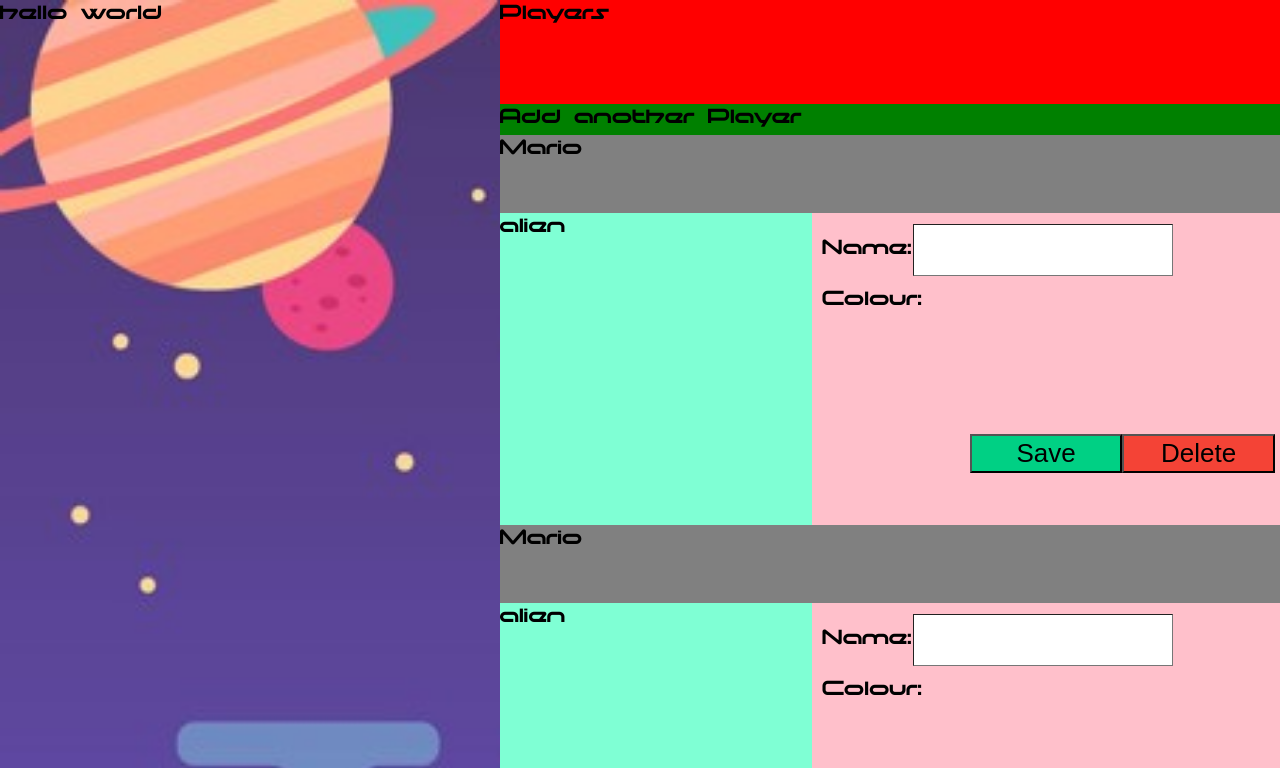
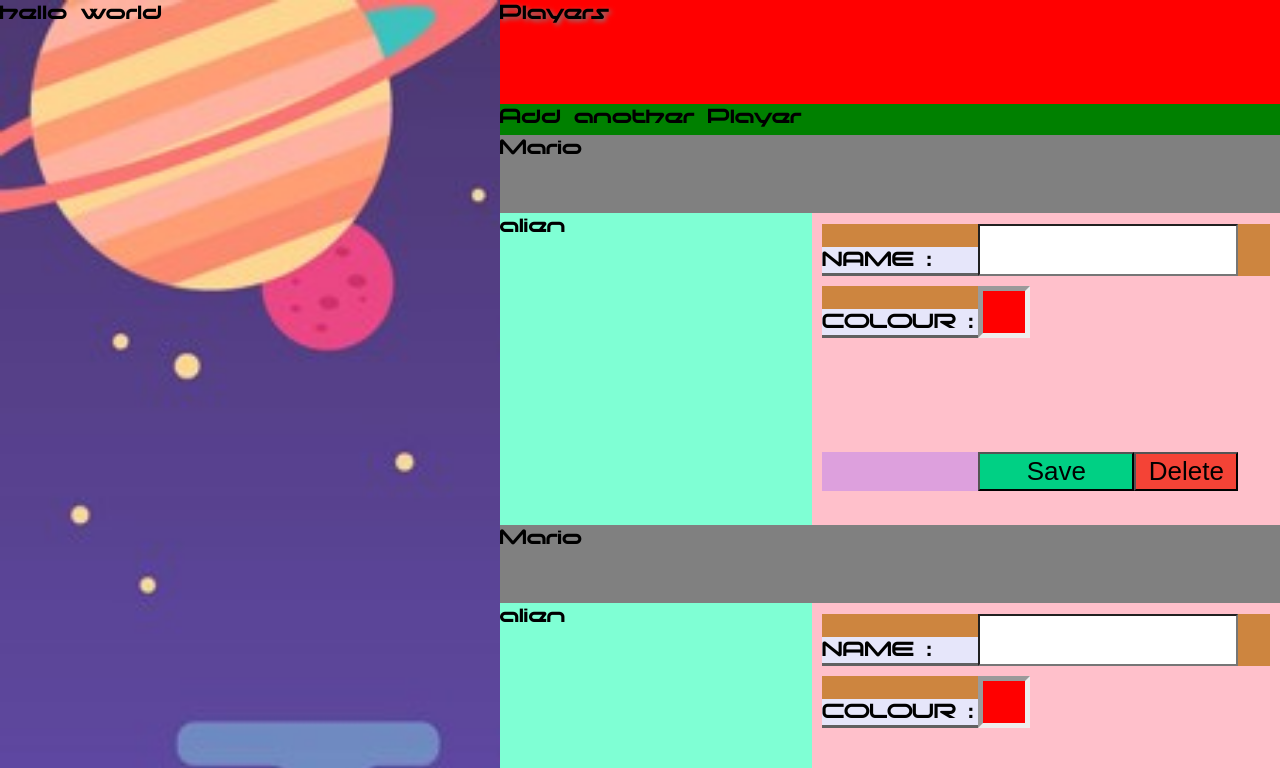
Before and after one commit to AlexanderBraatz/DevMe-Final-Tech-Challenge, a React (Create React App) app: page / in a window 1280 px wide. Shown: the top 768 px of the page. Built offline with nearby package versions, Linux system fonts and the light colour scheme.

Commit message:
Remove library react-color a Colour Picker

```diff
--- a/package.json
+++ b/package.json
@@ -7,7 +7,6 @@
     "@testing-library/react": "^9.5.0",
     "@testing-library/user-event": "^7.2.1",
     "react": "^16.13.1",
-    "react-color": "^2.18.1",
     "react-dom": "^16.13.1",
     "react-redux": "^7.2.1",
     "react-scripts": "3.4.3",
--- a/src/components/ColourPicker.js
+++ /dev/null
@@ -1,11 +0,0 @@
-import React from "react";
-import spaceScrollingBackground from "../styles/assets/images/spaceScrollingBackground.jpg"
-
-const ColourPicker = () => (
-        <img
-        className="background__image"
-        src={spaceScrollingBackground}
-        alt="alien Planet background"/>
-)
-
-export default ColourPicker;
--- /dev/null
+++ b/src/components/ColourPicker/ColourPicker.js
@@ -0,0 +1,49 @@
+
+import React, { useState } from "react";
+
+
+const ColourPicker = ({colours,color,onChoiceComplete}) => {
+
+    const [choosing,setChoosing] = useState(false);
+    const [picked,setPicked] = useState(color);
+
+    const handleOpen = () => {console.log(choosing); setChoosing(!choosing);}
+    const handleChoice = (colour) => {
+
+        setChoosing(!choosing);
+        setPicked(colour);
+        onChoiceComplete(colour);
+    }
+
+
+    return(
+        <>
+
+            <div className="picker__container">
+                <div
+                    className="picker__lable"
+
+                >
+                    <p>COLOUR :</p>
+                </div>
+                <div
+                    className="square picker__display"
+                    onClick={ handleOpen }
+                    style={{backgroundColor:picked,}}
+                ></div>
+                { !choosing ? null :
+                    colours.map((colour,i)=>(
+                        <div
+                            className="square picker__choice"
+                            style={{backgroundColor:colour,}}
+                            onClick={ () => handleChoice(colour) }
+                            id={i}
+                        ></div>
+                    ))
+                }
+            </div>
+        </>
+    )
+}
+
+export default ColourPicker;
--- /dev/null
+++ b/src/components/ColourPicker/index.js
@@ -0,0 +1,9 @@
+import { connect } from "react-redux";
+import ColourPicker from "./ColourPicker"
+
+
+const mapStateToProps = ({colours},{color, onChoiceComplete}) => ({colours,color,onChoiceComplete});
+
+
+
+export default connect(mapStateToProps)(ColourPicker);
--- a/src/components/PlayerTag/PlayerTag.js
+++ b/src/components/PlayerTag/PlayerTag.js
@@ -1,5 +1,4 @@
 import React, { useState } from "react";
-import { HuePicker  } from 'react-color'; //http://casesandberg.github.io/react-color/
 import Button from '../Button'
 import ColourPicker from '../ColourPicker'
 
@@ -7,11 +6,9 @@ const PlayerTag = ({edit}) => {
 
     const [name, setName] = useState("");
     const [colour, setColour] = useState("#FF0000");
-    const [picker, setPicker] = useState(false);
 
     const handleChangeName = (e) => setName(e.currentTarget.value);
-    const handleClickColour = () => setPicker(!picker);
-    const handleChangeComplete  = (color) => setColour(color.hex);
+    const handleChoiceComplete  = (choice) => setColour(choice);
 
     const handleSave  = (e) => {
         e.preventDefault();
@@ -34,9 +31,9 @@ const PlayerTag = ({edit}) => {
                     <form className="playerTag__form">
                         <div className="playerTag__formGroup">
                             <label
-                                className="playerTag__lable"
+                                className="playerTag__namelable"
                                 htmlFor="name"
-                                >Name:
+                                >NAME :
                             </label>
                             <input
                                 className="playerTag__nameinput"
@@ -49,44 +46,23 @@ const PlayerTag = ({edit}) => {
 
                             />
                         </div>
-                        <div className="playerTag__formGroup">
-                            <div
-                                className="playerTag__lable"
-                                htmlFor="colour"
-                                >Colour:
-                            </div>
-                            {/* <div
-                                className="playerTag__colourinput"
-                                style={ { backgroundColor : colour }}
+                        <ColourPicker
+                            color={ colour }
+                            onChoiceComplete={ handleChoiceComplete }
+                        />
 
-                                onClick={ handleClickColour }
-                                >
-
-                            </div> */}
-                            <ColourPicker
-                                color={ colour }
-                                onChangeComplete={ handleChangeComplete }
-                            />
-                            { !picker ? null :
-                                <HuePicker
-                                    className="playerTag__colourPicker"
-                                    color={ colour }
-                                    onChangeComplete={ handleChangeComplete }
-                                />
-                            }
-                        </div>
                         <div className="playerTag__buttons">
                             <Button
                                 name="Save"
                                 whenClick={ handleSave }
                                 colour="green"
-                                classNamePassed="playerTag__button"
+                                classNamePassed="playerTag__button--save"
                             />
                             <Button
                                 name="Delete"
                                 whenClick={ handleDelete }
                                 colour="red"
-                                classNamePassed="playerTag__button"
+                                classNamePassed="playerTag__button--delete"
                             />
                         </div>
 
--- a/src/data/initial.js
+++ b/src/data/initial.js
@@ -1,5 +1,7 @@
 const initial = {
-  example:0,
+  colours :['#FF6633', '#FFB399', '#FF33FF', '#FFFF99', '#00B3E6',
+    '#E6B333', '#3366E6', '#999966', '#99FF99', '#B34D4D',
+    '#80B300', '#809900', '#E6B3B3', '#6680B3', '#66991A', '#FF99E6', '#CCFF1A', '#FF1A66', '#E6331A', '#33FFCC',],
 };
 
 export default initial;
--- a/src/styles/App.css
+++ b/src/styles/App.css
@@ -5,5 +5,6 @@
 @import "./assets/_colours.css";
 @import "./_background.css";
 @import "./_sideBar.css";
+@import "./_colourPicker.css";
 
 @import "./accessibility/_media-queries.css";
--- a/src/styles/_body.css
+++ b/src/styles/_body.css
@@ -1,5 +1,6 @@
 body {
     background:var(--black);
     font-family: "Moonhouse",sans-serif;
+    height: 100%;
 
 }
--- /dev/null
+++ b/src/styles/_colourPicker.css
@@ -0,0 +1,45 @@
+.picker__container{
+    display: flex;
+    flex-flow: row wrap;
+    margin: 0.2rem;
+}
+.picker__lable{
+    cursor: default;
+    display: inline-block;
+
+    background-color: peru;
+
+    display: flex;
+    flex-direction: row
+
+
+}
+.picker__lable p{
+    margin-top: 0.5rem;
+    background-color: lavender;
+    width: 6rem;
+    align-self: flex-end;
+
+    border-bottom: var(--black);
+    border-style: inset;
+}
+
+.square{
+    box-sizing: border-box;
+    width : 2rem;
+    height: 2rem;
+    cursor:pointer ;
+    display: inline-block;
+
+    background-color: aqua;
+    border-style: inset;
+    border-width: 0.2rem;
+}
+
+.picker__display{
+
+}
+
+.picker__choice{
+
+}
--- a/src/styles/_sideBar.css
+++ b/src/styles/_sideBar.css
@@ -14,6 +14,7 @@
 .sideBar__heading{
     /* width: 100%; */
     height: 4rem;
+    text-shadow: 2px 2px 5px grey;
 
     background-color: red;
 }
@@ -54,15 +55,27 @@
     display: flex;
     flex-direction: column;
     padding: 0.2rem;
+    position: relative; /*so buttons can be positioned absolutly */
 }
 .playerTag__formGroup{
     margin: 0.2rem;
+    text-align: start;
+    background-color: peru;
+    display: flex;
+    flex-direction: row
+
 }
 
-.playerTag__lable{
+.playerTag__namelable{
     cursor: default;
     display: inline-block;
-    min-width: 3.5rem;
+    width: 6rem;
+    background-color: lavender;
+    align-self: flex-end;
+
+    border-bottom: var(--black);
+    border-style: inset;
+
 }
 .playerTag__nameinput{
     width: 10rem;
@@ -74,8 +87,8 @@
     border-style: inset;
 
     display: inline-block;
-    border-width: 1px;
-    border-color: -internal-light-dark(rgb(118, 118, 118), rgb(195, 195, 195));
+    border-width: 2px;
+    border-color:vlack;
 }
 
 .playerTag__colourinput{
@@ -97,16 +110,23 @@
 } */
 
 .playerTag__buttons{
-    display: flex;
-    flex-direction: row;
-    justify-content: flex-end;
-    height : 6rem;
+    margin: 0.2rem;
+    padding-left: 6rem;
+    background-color: plum;
+    position: absolute;
+    top: 9rem;
 
 }
 
-.playerTag__button{
-    align-self: flex-end;
+.playerTag__button--save{
+    /* align-self: flex-end; */
     height: 1.5rem;
-    width: 33.333%;
+    width: 6rem;
     font-size: inherit;
 }
+.playerTag__button--delete{
+    /* align-self: flex-end; */
+    height: 1.5rem;
+    width: 4rem;
+    font-size: inherit;
+}
```
Also changed, not shown: 1 other file (tests, documents, lock files or other folders).
